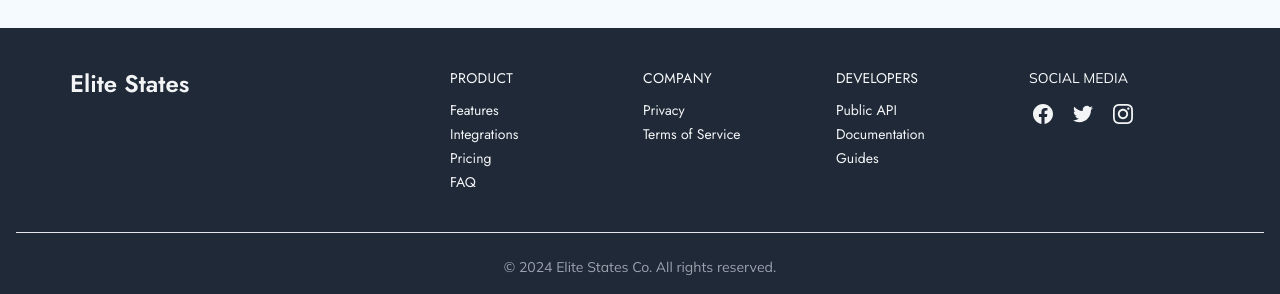
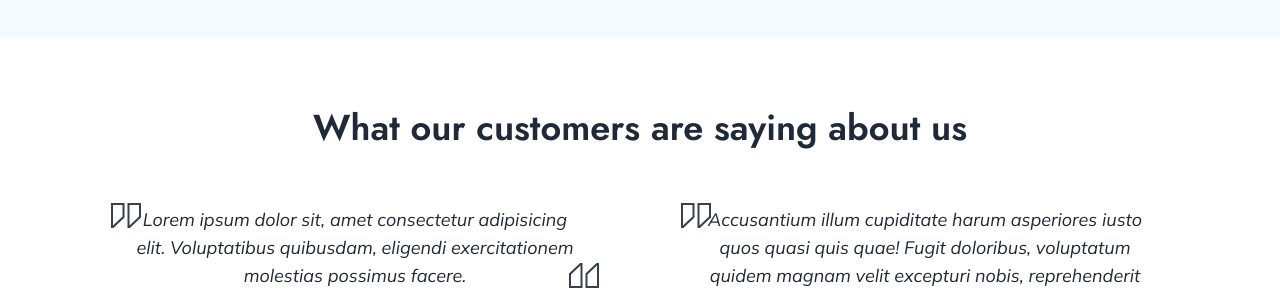
Before and after one commit to rifat-hassan-nibir/elite-states, a React (Vite) app: page / in a window 1280 px wide. Shown: the part 2489-2783 px from the top of the page. Built offline with nearby package versions, Linux system fonts and the light colour scheme; no server answers.

Commit message:
testimonial and call to action section added

```diff
--- /dev/null
+++ b/src/Components/HomePage/CallToAction.jsx
@@ -0,0 +1,12 @@
+const CallToAction = () => {
+  return (
+    <section className="py-6 bg-primary text-gray-50">
+      <div className="container mx-auto lg:max-w-[1140px] flex flex-col items-center justify-center p-4 space-y-8 md:p-10 lg:space-y-0 lg:flex-row lg:justify-between">
+        <h1 className="text-3xl font-semibold leading-tight text-center lg:text-left">Want To Become A Real Estate Agent?</h1>
+        <button className="btn bg-white rounded-sm text-black px-8 flex items-center gap-4">Contact</button>
+      </div>
+    </section>
+  );
+};
+
+export default CallToAction;
--- /dev/null
+++ b/src/Components/HomePage/Testimonial.jsx
@@ -0,0 +1,67 @@
+const Testimonial = () => {
+  return (
+    <section className="my-8 lg:max-w-[1140px] mx-auto">
+      <div className="container mx-auto flex flex-col items-center pb-6 mb-4 md:p-10 md:px-12">
+        <h1 className="text-4xl font-semibold leading-none text-center">What our customers are saying about us</h1>
+      </div>
+      <div className="container mx-auto grid grid-cols-1 gap-8 lg:gap-20 md:px-10 md:pb-10 lg:grid-cols-2">
+        <div className="flex flex-col items-center mx-12 lg:mx-0">
+          <div className="relative text-center">
+            <svg
+              xmlns="http://www.w3.org/2000/svg"
+              viewBox="0 0 512 512"
+              fill="currentColor"
+              className="absolute top-0 left-0 w-8 h-8 text-gray-700 dark:text-gray-300"
+            >
+              <path d="M232,246.857V16H16V416H54.4ZM48,48H200V233.143L48,377.905Z"></path>
+              <path d="M280,416h38.4L496,246.857V16H280ZM312,48H464V233.143L312,377.905Z"></path>
+            </svg>
+            <p className="px-6 py-1 text-lg italic">
+              Lorem ipsum dolor sit, amet consectetur adipisicing elit. Voluptatibus quibusdam, eligendi exercitationem molestias possimus
+              facere.
+            </p>
+            <svg
+              xmlns="http://www.w3.org/2000/svg"
+              viewBox="0 0 512 512"
+              fill="currentColor"
+              className="absolute bottom-0 right-0 w-8 h-8 text-gray-700 dark:text-gray-300"
+            >
+              <path d="M280,185.143V416H496V16H457.6ZM464,384H312V198.857L464,54.1Z"></path>
+              <path d="M232,16H193.6L16,185.143V416H232ZM200,384H48V198.857L200,54.1Z"></path>
+            </svg>
+          </div>
+          <span className="w-12 h-1 my-2 rounded-lg bg-violet-400 dark:bg-violet-600"></span>
+          <p>Leroy Jenkins</p>
+        </div>
+        <div className="flex flex-col items-center max-w-lg mx-12 lg:mx-0">
+          <div className="relative text-center">
+            <svg
+              xmlns="http://www.w3.org/2000/svg"
+              viewBox="0 0 512 512"
+              className="absolute top-0 left-0 w-8 h-8 text-gray-700 dark:text-gray-300"
+            >
+              <path fill="currentColor" d="M232,246.857V16H16V416H54.4ZM48,48H200V233.143L48,377.905Z"></path>
+              <path fill="currentColor" d="M280,416h38.4L496,246.857V16H280ZM312,48H464V233.143L312,377.905Z"></path>
+            </svg>
+            <p className="px-6 py-1 text-lg italic">
+              Accusantium illum cupiditate harum asperiores iusto quos quasi quis quae! Fugit doloribus, voluptatum quidem magnam velit
+              excepturi nobis, reprehenderit ducimus incidunt quisquam quae veritatis, quos iure harum.
+            </p>
+            <svg
+              xmlns="http://www.w3.org/2000/svg"
+              viewBox="0 0 512 512"
+              className="absolute bottom-0 right-0 w-8 h-8 text-gray-700 dark:text-gray-300"
+            >
+              <path fill="currentColor" d="M280,185.143V416H496V16H457.6ZM464,384H312V198.857L464,54.1Z"></path>
+              <path fill="currentColor" d="M232,16H193.6L16,185.143V416H232ZM200,384H48V198.857L200,54.1Z"></path>
+            </svg>
+          </div>
+          <span className="w-12 h-1 my-2 rounded-lg bg-violet-400 dark:bg-violet-600"></span>
+          <p>Leroy Jenkins</p>
+        </div>
+      </div>
+    </section>
+  );
+};
+
+export default Testimonial;
--- a/src/Components/Navbar.jsx
+++ b/src/Components/Navbar.jsx
@@ -9,7 +9,7 @@ const Navbar = () => {
   console.log(user);
 
   return (
-    <div className="navbar bg-base-100 p-0 lg:max-w-[1140px] mx-auto py-3">
+    <div className="navbar p-0 lg:max-w-[1140px] mx-auto lg:py-3">
       <div className="navbar-start">
         <div className="dropdown">
           <div tabIndex={0} role="button" className="btn btn-ghost lg:hidden">
--- a/src/Pages/Home.jsx
+++ b/src/Pages/Home.jsx
@@ -1,6 +1,8 @@
 import { useLoaderData } from "react-router-dom";
 import Slider from "../Components/HomePage/Slider";
 import EstatesCard from "../Components/HomePage/EstatesCard";
+import Testimonial from "../Components/HomePage/Testimonial";
+import CallToAction from "../Components/HomePage/CallToAction";
 
 const Home = () => {
   const estates = useLoaderData();
@@ -8,7 +10,7 @@ const Home = () => {
     <div>
       <Slider></Slider>
       <div className="bg-[#F5FAFF] lg:py-[70px] py-[30px] lg:px-0 px-[15px]">
-        <h1 className="lg:text-[29px] text-[22px] font-bold text-center">Estates</h1>
+        <h1 className="lg:text-[36px] text-[22px] font-bold text-center">Estates</h1>
         <p className="max-w-[600px] lg:text-[16px] text-[14px] text-center mx-auto text-[#2d3954] lg:mb-[40px] mb-[20px]">
           At vero eos et accusamus et iusto odio dignissimos ducimus qui blanditiis praesentium voluptatum deleniti atque corrupti quos
           dolores
@@ -20,6 +22,8 @@ const Home = () => {
           ))}
         </div>
       </div>
+      <Testimonial></Testimonial>
+      <CallToAction></CallToAction>
     </div>
   );
 };
```
